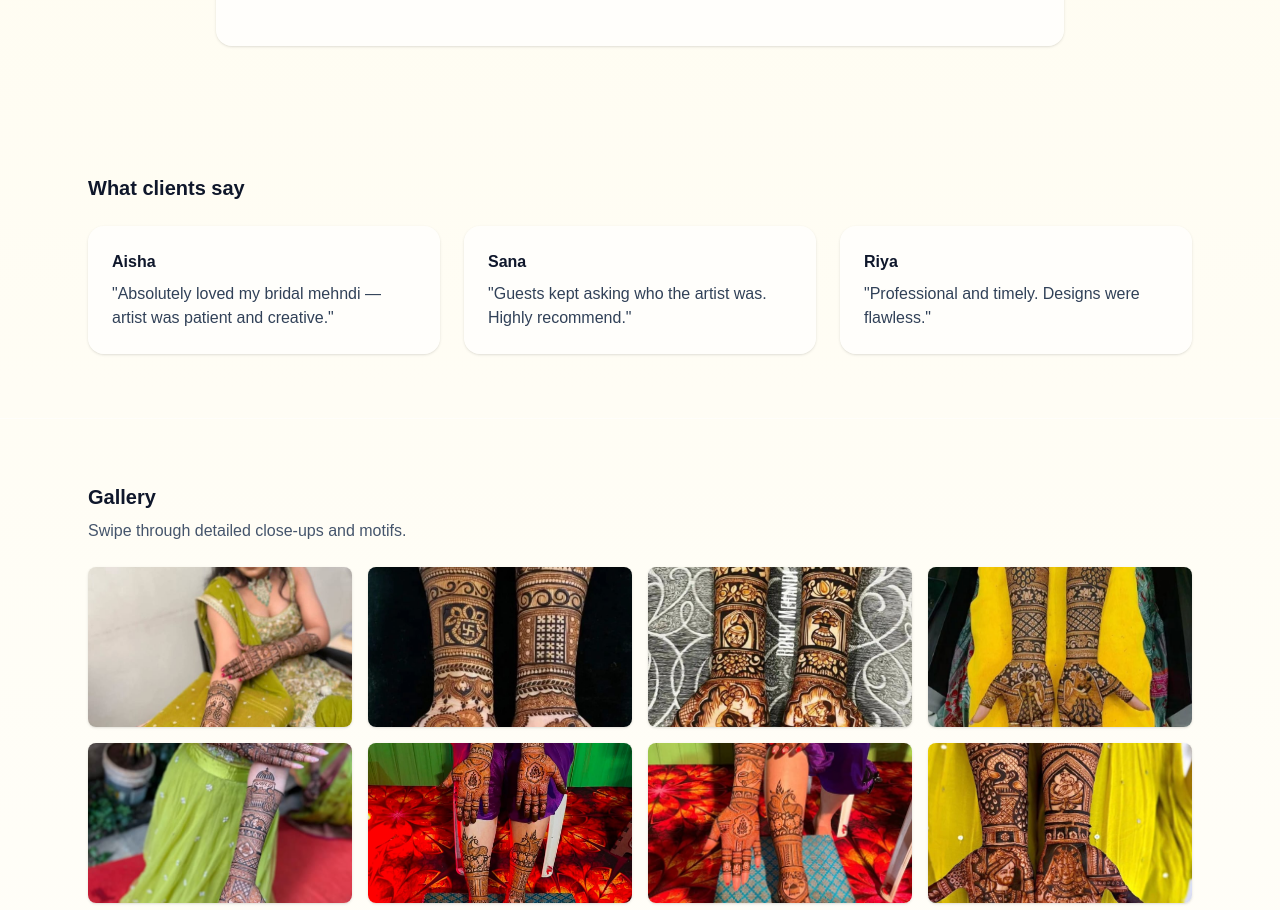
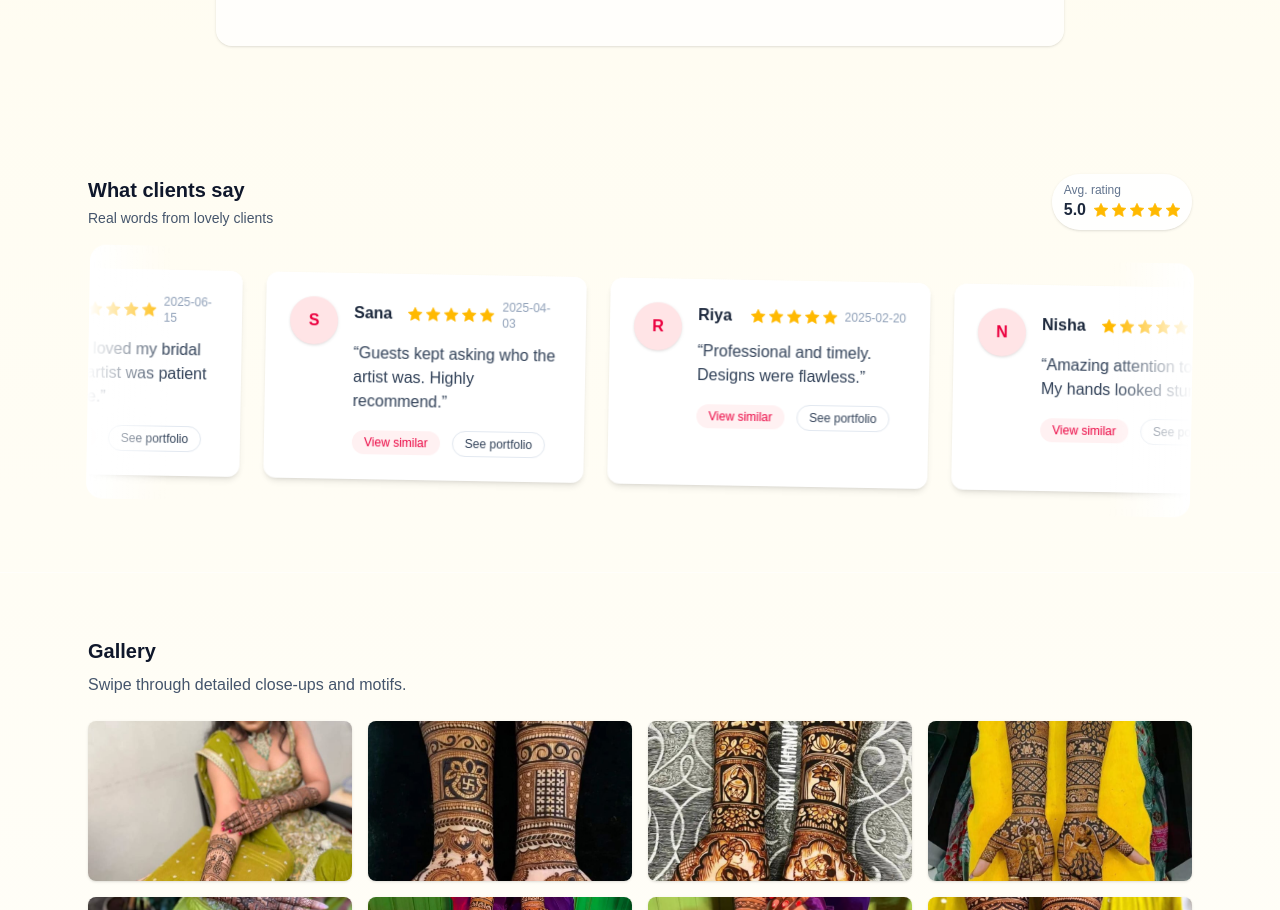
Before and after one commit to musharaf22/Menhdi-Artist, a Next.js app: page / in a window 1280 px wide. Shown: the part 4981-5891 px from the top of the page. Built offline with nearby package versions, Linux system fonts and the light colour scheme.

Commit message:
rating section added

```diff
--- a/src/components/Demo.tsx
+++ b/src/components/Demo.tsx
@@ -4,6 +4,7 @@ import GallerySection from "./GallerySection";
 import { useEffect, useRef, useState } from "react";
 import MarqueeGallery from "./GalleryCourousel";
 import Footer from "./Footer";
+import TestimonialsMarquee from "./Testimonials";
 
 // Single-file Next.js page (App Router) using Tailwind CSS + Framer Motion
 // Place this file at app/page.jsx (or pages/index.jsx for Pages Router)
@@ -428,38 +429,7 @@ export default function MehndiArtistWebsite() {
       </section>
 
       {/* TESTIMONIALS */}
-      <section id="testimonials" className="py-16">
-        <div className="w-[90%] mx-auto px-6">
-          <h3 className="text-xl font-semibold">What clients say</h3>
-          <div className="mt-6 grid grid-cols-1 md:grid-cols-3 gap-6">
-            {[
-              {
-                name: "Aisha",
-                note: "Absolutely loved my bridal mehndi — artist was patient and creative.",
-              },
-              {
-                name: "Sana",
-                note: "Guests kept asking who the artist was. Highly recommend.",
-              },
-              {
-                name: "Riya",
-                note: "Professional and timely. Designs were flawless.",
-              },
-            ].map((t, i) => (
-              <motion.div
-                key={i}
-                initial={{ opacity: 0, y: 20 }}
-                whileInView={{ opacity: 1, y: 0 }}
-                viewport={{ once: true }}
-                className="p-6 bg-white/70 rounded-2xl shadow"
-              >
-                <div className="font-semibold">{t.name}</div>
-                <div className="mt-2 text-slate-700">"{t.note}"</div>
-              </motion.div>
-            ))}
-          </div>
-        </div>
-      </section>
+      <TestimonialsMarquee />
 
       {/* GALLERY */}
       <GallerySection images={galleryImages} />
--- /dev/null
+++ b/src/components/Testimonials.tsx
@@ -0,0 +1,221 @@
+"use client";
+// components/TestimonialsMarquee.jsx
+import React, { useMemo } from "react";
+import { motion } from "framer-motion";
+
+/**
+ * TestimonialsMarquee
+ *
+ * Props:
+ * - testimonials: Array<{ name, note, rating (1-5), date? }>
+ * - speed: number (duration in seconds for one full loop, default: 30)
+ * - cardWidth: number (approx px width for each card on large screens, default: 320)
+ *
+ * Usage:
+ * <TestimonialsMarquee testimonials={data} speed={32} cardWidth={340} />
+ */
+
+function Stars({ value = 5, size = 14 }) {
+  const stars = [];
+  for (let i = 1; i <= 5; i++) {
+    const filled = i <= Math.round(value);
+    stars.push(
+      <svg
+        key={i}
+        width={size}
+        height={size}
+        viewBox="0 0 24 24"
+        fill={filled ? "currentColor" : "none"}
+        stroke="currentColor"
+        strokeWidth="1.2"
+        className={filled ? "text-amber-400" : "text-slate-300"}
+        aria-hidden
+      >
+        <path d="M12 .587l3.668 7.431 8.2 1.192-5.934 5.786 1.402 8.172L12 18.897l-7.336 3.856 1.402-8.172L.132 9.21l8.2-1.192z" />
+      </svg>
+    );
+  }
+  return <div className="flex gap-1">{stars}</div>;
+}
+
+export default function TestimonialsMarquee({
+  testimonials = [],
+  speed = 20,
+  cardWidth = 320,
+}) {
+  // fallback example testimonials if none provided
+  const items =
+    testimonials.length > 0
+      ? testimonials
+      : [
+          {
+            name: "Aisha",
+            note: "Absolutely loved my bridal mehndi — artist was patient and creative.",
+            rating: 5,
+            date: "2025-06-15",
+          },
+          {
+            name: "Sana",
+            note: "Guests kept asking who the artist was. Highly recommend.",
+            rating: 5,
+            date: "2025-04-03",
+          },
+          {
+            name: "Riya",
+            note: "Professional and timely. Designs were flawless.",
+            rating: 5,
+            date: "2025-02-20",
+          },
+          {
+            name: "Nisha",
+            note: "Amazing attention to detail. My hands looked stunning!",
+            rating: 4.8,
+            date: "2025-03-09",
+          },
+          {
+            name: "Gauri",
+            note: "Nice service fully satisfied",
+            rating: 5,
+            date: "2025-08-12",
+          },
+        ];
+
+  // duplicate to create seamless infinite scroll
+  const looped = useMemo(() => [...items, ...items], [items]);
+
+  // compute translate distance via CSS using -50% (duplicated content)
+  // we use animation on the inner track with duration = speed seconds
+  return (
+    <section id="testimonials" className="py-16">
+      <div className="w-[90%] mx-auto px-6">
+        <div className="flex items-center justify-between mb-6">
+          <div>
+            <h3 className="text-xl font-semibold">What clients say</h3>
+            <p className="text-sm text-slate-600 mt-1">
+              Real words from lovely clients
+            </p>
+          </div>
+
+          {/* average rating summary */}
+          <div className="hidden sm:flex items-center gap-3">
+            <div className="rounded-full bg-white/90 px-3 py-2 shadow text-slate-800">
+              <div className="text-xs text-slate-500">Avg. rating</div>
+              <div className="flex items-center gap-2">
+                <div className="font-semibold">
+                  {(
+                    items.reduce((s, x) => s + (x.rating || 5), 0) /
+                    items.length
+                  ).toFixed(1)}
+                </div>
+                <Stars
+                  value={Math.round(
+                    items.reduce((s, x) => s + (x.rating || 5), 0) /
+                      items.length
+                  )}
+                  size={14}
+                />
+              </div>
+            </div>
+          </div>
+        </div>
+
+        {/* marquee card (big product-like card) */}
+        <div
+          className="group relative overflow-hidden rounded-2xl rotate-1 bg-none "
+          role="region"
+          aria-label="Client testimonials marquee"
+        >
+          {/* gradient overlays */}
+          <div className="pointer-events-none absolute left-0 inset-y-0 w-20 bg-gradient-to-r from-white/100 to-transparent z-10" />
+          <div className="pointer-events-none absolute right-0 inset-y-0 w-20 bg-gradient-to-l from-white/100 to-transparent z-10" />
+
+          {/* track */}
+          <div className="w-full py-6">
+            <div
+              className="testimonial-track flex gap-6 items-stretch px-6"
+              style={{
+                // CSS animation dynamic duration
+                animation: `testimonial-marquee ${speed}s linear infinite`,
+              }}
+            >
+              {looped.map((t, idx) => (
+                <motion.div
+                  key={`${t.name}-${idx}`}
+                  className="flex-none bg-white rounded-xl p-6 shadow-md"
+                  style={{ width: `${cardWidth}px` }}
+                  initial={{ opacity: 0, y: 8 }}
+                  animate={{ opacity: 1, y: 0 }}
+                  transition={{ delay: (idx % items.length) * 0.05 }}
+                >
+                  <div className="flex items-start gap-4">
+                    <div className="w-12 h-12 rounded-full bg-rose-100 flex items-center justify-center text-rose-600 font-bold shadow-sm">
+                      {t.name?.charAt(0) || "U"}
+                    </div>
+                    <div className="flex-1">
+                      <div className="flex items-center justify-between gap-4">
+                        <div className="font-semibold text-slate-800">
+                          {t.name}
+                        </div>
+                        <div className="flex items-center gap-2">
+                          <Stars value={t.rating ?? 5} />
+                          <div className="text-xs text-slate-400">{t.date}</div>
+                        </div>
+                      </div>
+
+                      <div className="mt-3 text-slate-700">“{t.note}”</div>
+
+                      {/* optional actions */}
+                      <div className="mt-4 flex items-center gap-3">
+                        <a
+                          href="#portfolio"
+                          className="text-xs px-3 py-1 rounded-full bg-rose-50 text-rose-600"
+                        >
+                          View similar
+                        </a>
+                        <button
+                          className="text-xs px-3 py-1 rounded-full border border-slate-200 text-slate-700"
+                          onClick={() => {
+                            // example CTA — you can replace with open modal or other action
+                            const el = document.querySelector("#portfolio");
+                            if (el) el.scrollIntoView({ behavior: "smooth" });
+                          }}
+                        >
+                          See portfolio
+                        </button>
+                      </div>
+                    </div>
+                  </div>
+                </motion.div>
+              ))}
+            </div>
+          </div>
+        </div>
+
+        {/* animation styles */}
+        <style>{`
+          @keyframes testimonial-marquee {
+            0% { transform: translateX(0%); }
+            100% { transform: translateX(-50%); } /* duplicated content -> -50% */
+          }
+
+          /* pause on hover or focus */
+          .group:hover .testimonial-track,
+          .group:focus-within .testimonial-track {
+            animation-play-state: paused !important;
+          }
+
+          /* mobile adjustments */
+          @media (max-width: 768px) {
+            .testimonial-track > div {
+              width: 260px !important;
+            }
+          }
+
+          @media (prefers-reduced-motion: reduce) {
+            .testimonial-track { animation: none !important; }
+          }
+        `}</style>
+      </div>
+    </section>
+  );
+}
```
